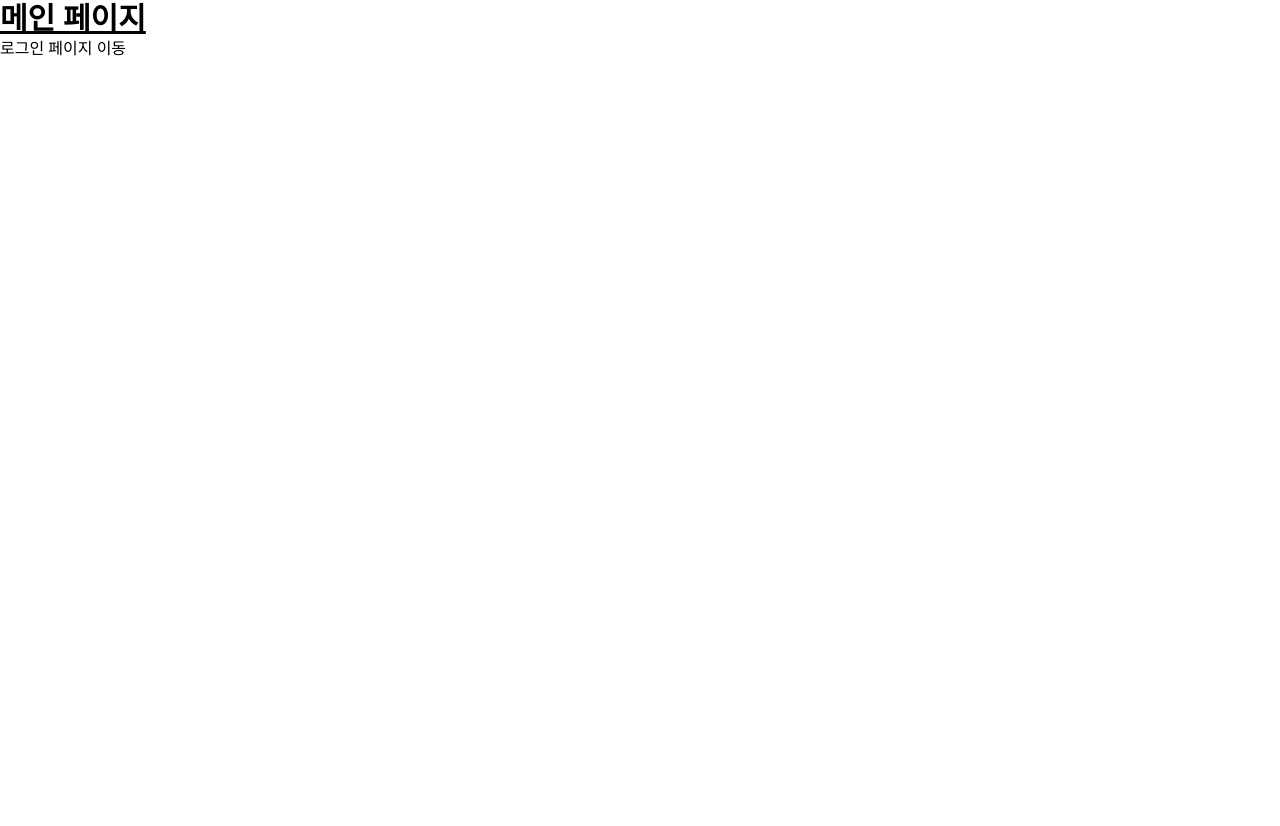
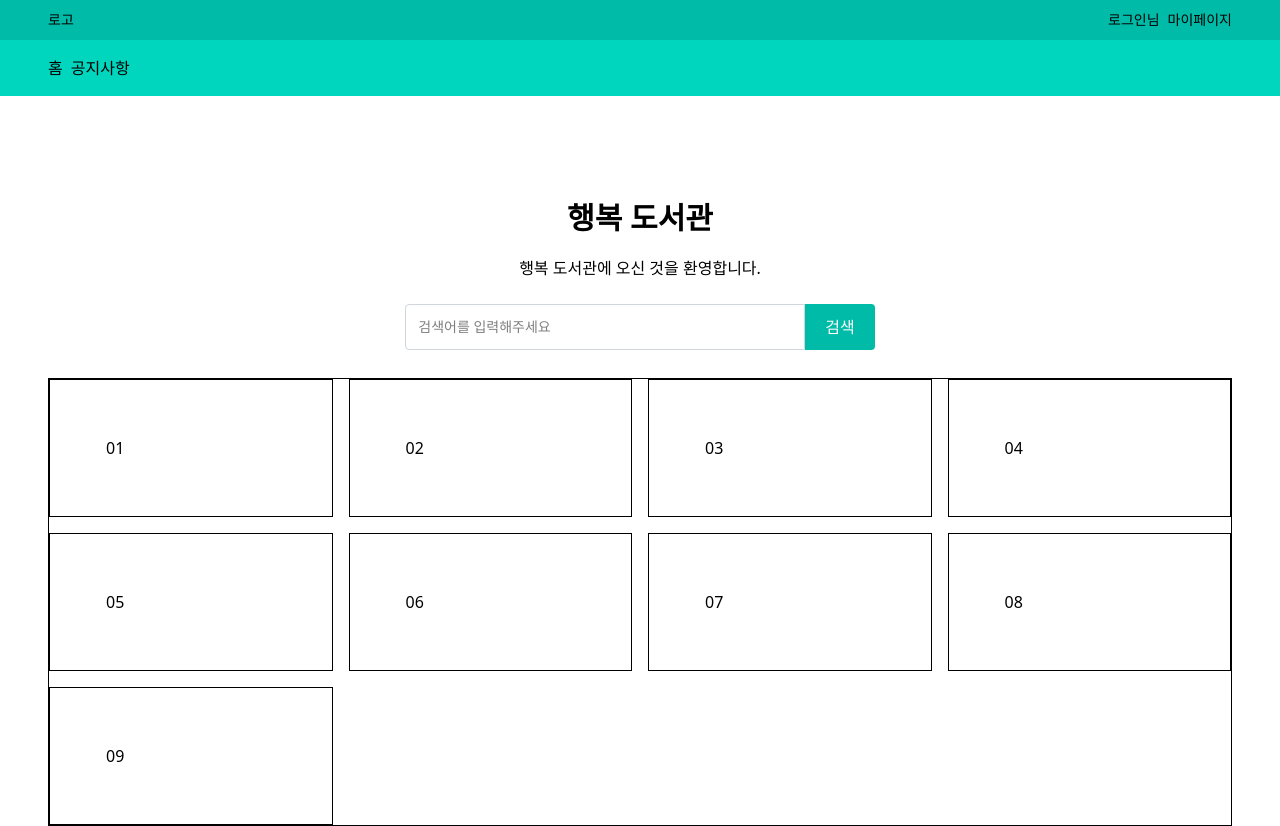
Before and after one commit to eziquexx/mini-library-management-system, a React (Vite) app in the folder frontend/: page / in a window 1280 px wide. Before the commit the page ends 800 px from the top, so only its background shows below. Built offline with nearby package versions, Linux system fonts and the light colour scheme.

Commit message:
feat(home) [frontend]: HomePage 기본 틀 구성

```diff
--- a/frontend/src/pages/HomePage.jsx
+++ b/frontend/src/pages/HomePage.jsx
@@ -1,5 +1,5 @@
 import React from "react";
-import { useNavigate } from "react-router-dom";
+import { Link, useNavigate } from "react-router-dom";
 
 const HomePage = () => {
 
@@ -11,8 +11,61 @@ const HomePage = () => {
 
   return (
     <>
-      <h1 className="text-3xl font-bold underline">메인 페이지</h1>
-      <button onClick={goToLoginPage}>로그인 페이지 이동</button>
+      <div className="w-full">
+        <header className="w-full h-auto flex flex-col">
+          <div className="w-full h-10 flex flex-row justify-between lg:px-12 px-7 leading-10 bg-teal-500 text-sm">
+            <h1>로고</h1>
+            <div className="flex flex-row">
+              <Link to="/login">로그인</Link>
+              <span className="mr-2">님</span>
+              <div>마이페이지</div>
+            </div>
+          </div>
+          <div className="w-full h-14 lg:px-12 px-7 leading-14 bg-teal-400">
+            <ul className="flex flex-row">
+              <li className="mr-2">홈</li>
+              <li>공지사항</li>
+            </ul>
+          </div>
+        </header>
+        <div className="w-full flex flex-col px-12">
+          <div className="flex flex-col mt-26 ">
+            <h1 className="text-3xl font-bold text-center">행복 도서관</h1>
+            <span className="text-center mt-5">행복 도서관에 오신 것을 환영합니다.</span>
+          </div>
+          <div className="flex justify-center mt-6">
+            <form action="">
+              <div className="flex flex-row">
+                <input
+                  type="text"
+                  placeholder="검색어를 입력해주세요"
+                  className="
+                    col-span-3
+                    w-100
+                    py-3 px-3
+                    border rounded-l-sm border-gray-300
+                    text-sm leading-5
+                    bg-white"
+                />
+                <button className="rounded-r-sm bg-teal-500 text-white px-5">검색</button>
+              </div>
+            </form>
+          </div>
+          <div className="border mt-7">
+            <div class="grid grid-cols-4 gap-4">
+              <div className="border p-14">01</div>
+              <div className="border p-14">02</div>
+              <div className="border p-14">03</div>
+              <div className="border p-14">04</div>
+              <div className="border p-14">05</div>
+              <div className="border p-14">06</div>
+              <div className="border p-14">07</div>
+              <div className="border p-14">08</div>
+              <div className="border p-14">09</div>
+            </div>
+          </div>
+        </div>
+      </div>
     </>
   );
 }
```
